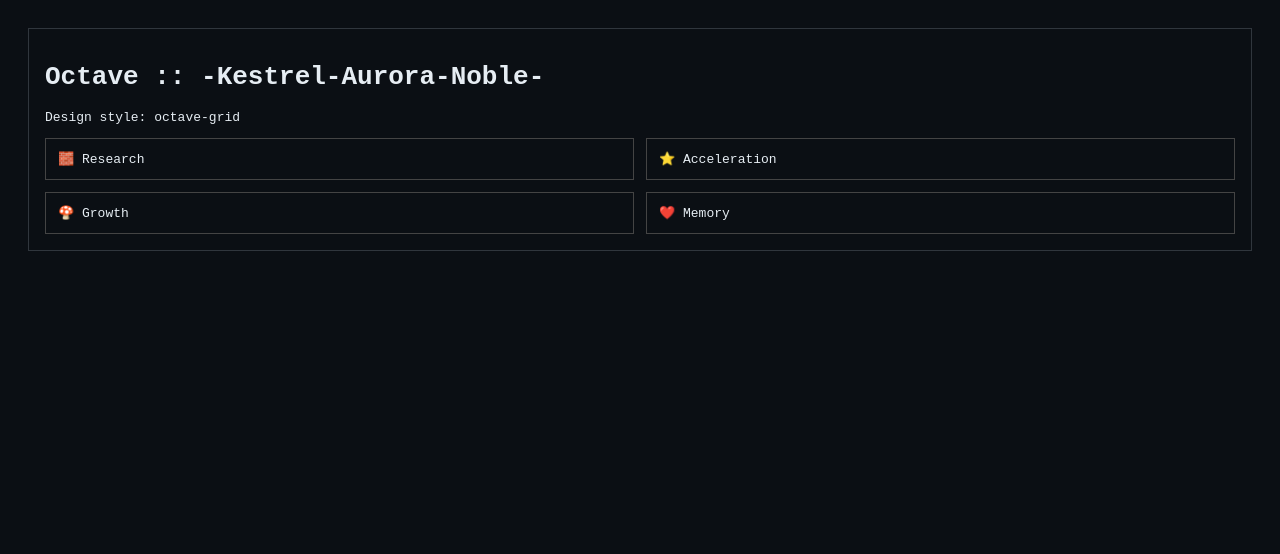
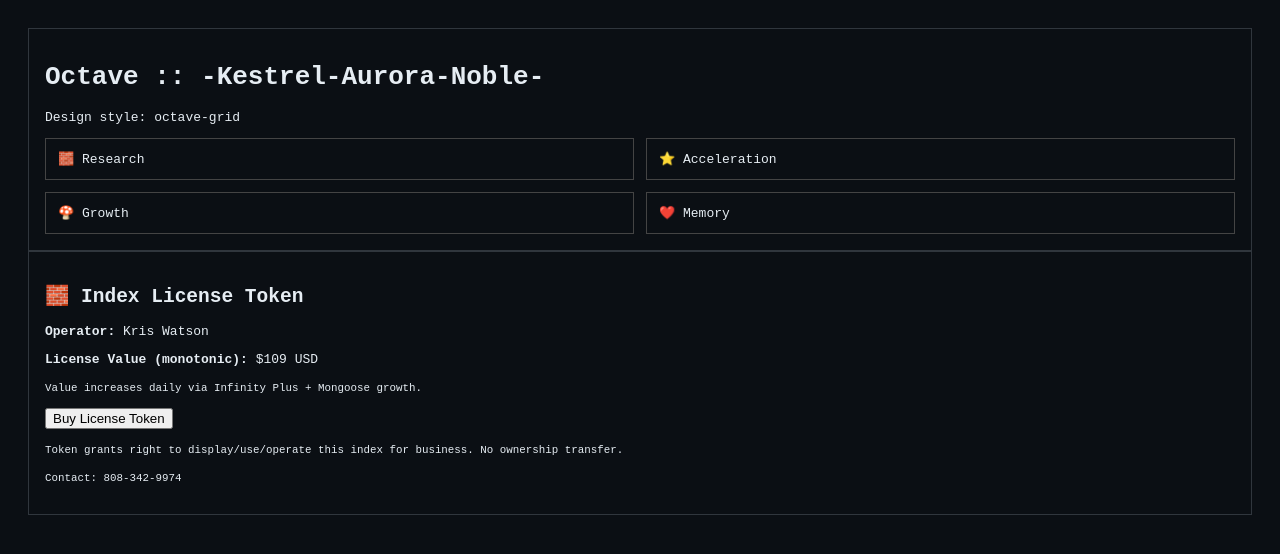
Before and after one commit to pewpi-infinity/-Kestrel-Aurora-Noble-, a plain HTML site: page index.html in a window 1280 px wide. Drawn offline with Linux system fonts and the light colour scheme.

Commit message:
🧱 c13b0⁴ sweep + index growth → 109

```diff
--- a/index.html
+++ b/index.html
@@ -23,3 +23,17 @@ body{font-family:monospace;background:#0b0f14;color:#e6edf3;padding:20px}
 </div>
 </body>
 </html>
+
+<!-- INDEX_VALUE_START -->
+<div class="box">
+<h2>🧱 Index License Token</h2>
+<p><strong>Operator:</strong> Kris Watson</p>
+<p><strong>License Value (monotonic):</strong> $109 USD</p>
+<p><small>Value increases daily via Infinity Plus + Mongoose growth.</small></p>
+<form action="https://www.paypal.com/paypalme/marvaseater@gmail.com/109" method="get" target="_blank">
+  <button type="submit">Buy License Token</button>
+</form>
+<p><small>Token grants right to display/use/operate this index for business. No ownership transfer.</small></p>
+<p><small>Contact: 808-342-9974</small></p>
+</div>
+<!-- INDEX_VALUE_END -->
```
Also changed, not shown: index_value.json (added, +10 -0 lines), 2 other files.
